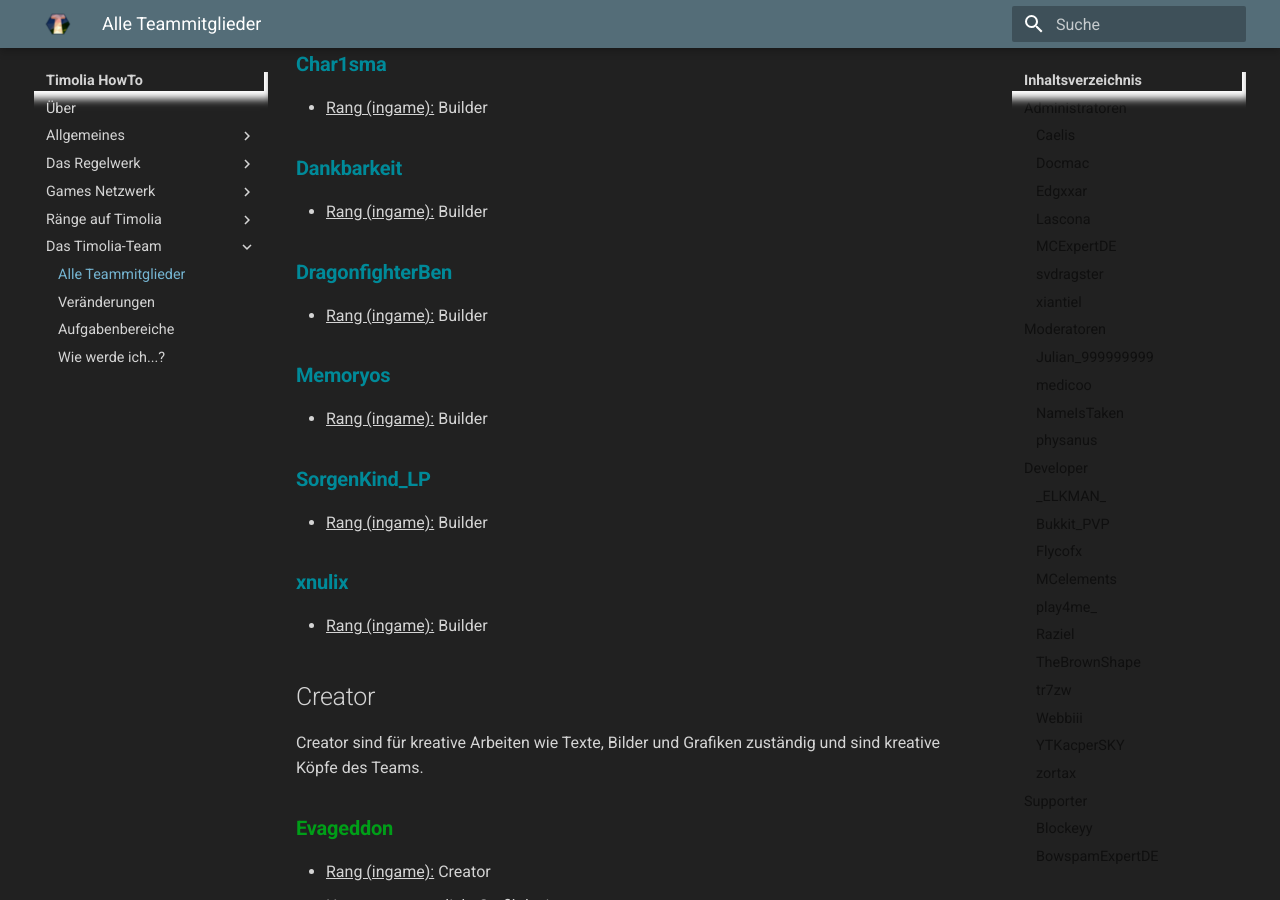
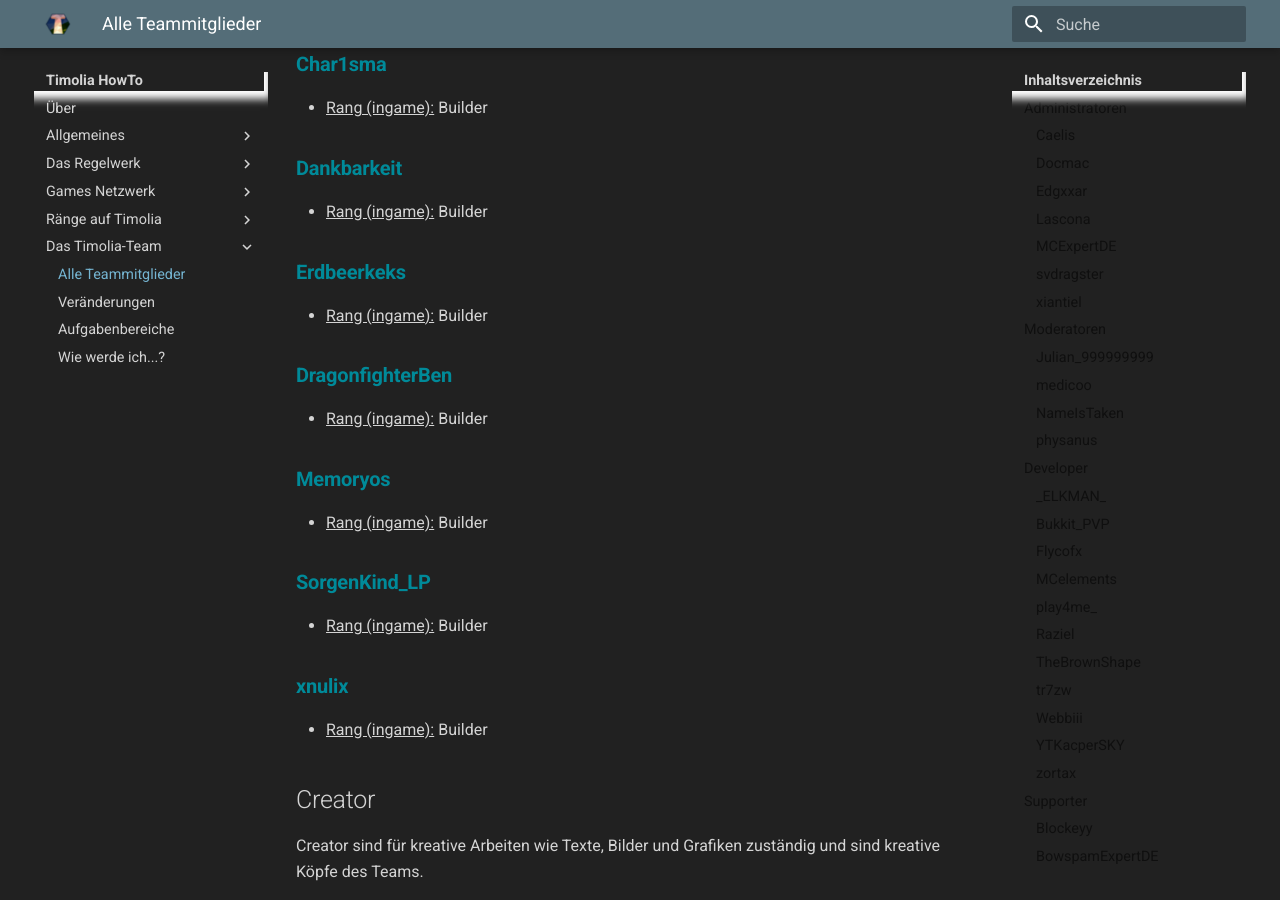
Before and after one commit to TimoliaDE/HowTo, an MkDocs documentation site: the page built from docs/team/members.md, in a window 1280 px wide and 900 px high, scrolled down 7253 px. Built offline with MkDocs 1.6.1 and Material for MkDocs 9.7.7, drawn with Linux system fonts in a browser that asks for light colours; old or Windows-style settings are respelled for this version of MkDocs.

Commit message:
Erdbeerkeks: Native MVP -> Builder

```diff
--- a/docs/team/members.md
+++ b/docs/team/members.md
@@ -207,6 +207,9 @@ Sie sind für die Arenen und Maps des Timolia-Netzwerkes verantwortlich und entw
 ### <strong><span class='builder'>Dankbarkeit</span></strong>
 - <u>Rang (ingame):</u> Builder
 
+### <strong><span class='builder'>Erdbeerkeks</span></strong>
+- <u>Rang (ingame):</u> Builder
+
 ### <strong><span class='builder'>DragonfighterBen</span></strong>
 - <u>Rang (ingame):</u> Builder
 
```
Also changed, not shown: docs/team/changes.md (+1 -0 lines).
